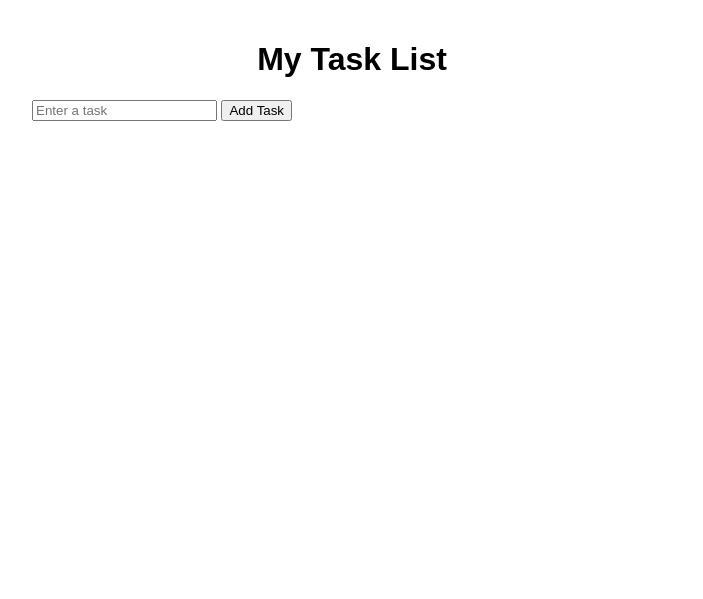
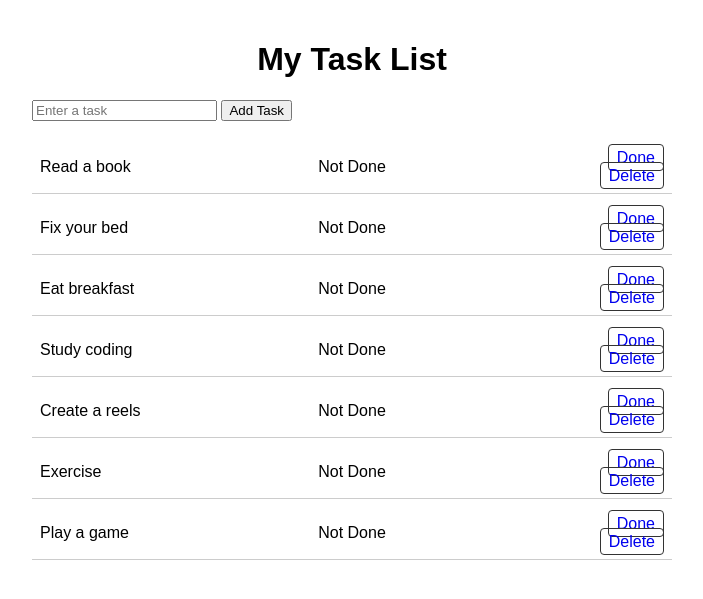
Before and after one commit to MikeMalazarte/task-tracker, a Flask app: page / in a window 1280 px wide. Shown: the top 599 px of the page, without its empty margins (288-991 px from the left). Run offline with Flask 3, Linux system fonts and the light colour scheme.

Commit message:
Added pre-defined task and auto reset feature

```diff
--- a/app.py
+++ b/app.py
@@ -1,9 +1,34 @@
+import datetime
 from flask import Flask, render_template, request, redirect
 
 app = Flask(__name__)
 
-# Temporary "database" in memory
-tasks = []
+default_tasks = [
+    {"name": "Brush your teeth", "status": "Not Done"},
+    {"name": "Wash your face", "status": "Not Done"},
+    {"name": "Read a book", "status": "Not Done"},
+    {"name": "Fix your bed", "status": "Not Done"},
+    {"name": "Eat breakfast", "status": "Not Done"},
+    {"name": "Study coding", "status": "Not Done"},
+    {"name": "Create a reels", "status": "Not Done"},
+    {"name": "Exercise", "status": "Not Done"},
+    {"name": "Play a game", "status": "Not Done"}
+]
+
+tasks = default_tasks.copy()
+
+last_reset_date = datetime.date.today()
+
+
+@app.before_request
+def reset_daily():
+    global tasks, last_reset_date
+    today = datetime.date.today()
+
+    if today != last_reset_date:
+        # New day → reset tasks
+        tasks = default_tasks.copy()
+        last_reset_date = today
 
 @app.route("/", methods=["GET", "POST"])
 def home():
@@ -16,6 +41,12 @@
         tasks.append({"name": task_name, "status": "Not Done"})
     return redirect("/")
 
+@app.route("/done/<int:task_id>")
+def done(task_id):
+    if 0 <= task_id < len(tasks):
+        tasks[task_id]["status"] = "Done"
+    return redirect("/")
+
 @app.route("/delete/<int:task_id>")
 def delete(task_id):
     if 0 <= task_id < len(tasks):
--- a/static/style.css
+++ b/static/style.css
@@ -22,3 +22,11 @@
     padding: 8px;
     border-bottom: 1px solid #ccc;
 }
+
+li a {
+    margin-left: 10px;
+    text-decoration: none;
+    padding: 4px 8px;
+    border: 1px solid #333;
+    border-radius: 4px;
+}
--- a/templates/index.html
+++ b/templates/index.html
@@ -6,19 +6,34 @@
     <link rel="stylesheet" href="/static/style.css">
 </head>
 <body>
+
     <h1>My Task List</h1>
     <form method="POST" action="/add">
         <input type="text" name="task" placeholder="Enter a task" required>
         <button type="submit">Add Task</button>
     </form>
 
-    <ul>
-        {% for task in tasks %}
-            <li>
-                {{ task.name }} - {{ task.status }}
-                <a href="/delete/{{ loop.index0 }}">Delete</a>
-            </li>
-        {% endfor %}
-    </ul>
+  <ul>
+  {% for task in tasks %}
+    <li style="display: flex; justify-content: space-between; align-items: center; margin-bottom: 8px;">
+
+      <!-- Task name -->
+      <span style="flex: 5;">{{ task.name }}</span>
+
+      <!-- Status -->
+      <span style="flex: 12; text-align: center;">{{ task.status }}</span>
+
+      <!-- Buttons -->
+      <span style="flex: 5; text-align: right;">
+        {% if task.status != "Done" %}
+          <a href="/done/{{ loop.index0 }}" class="btn">Done</a>
+        {% endif %}
+        <a href="/delete/{{ loop.index0 }}" class="btn">Delete</a>
+      </span>
+
+    </li>
+  {% endfor %}
+</ul>
+
 </body>
 </html>
```
